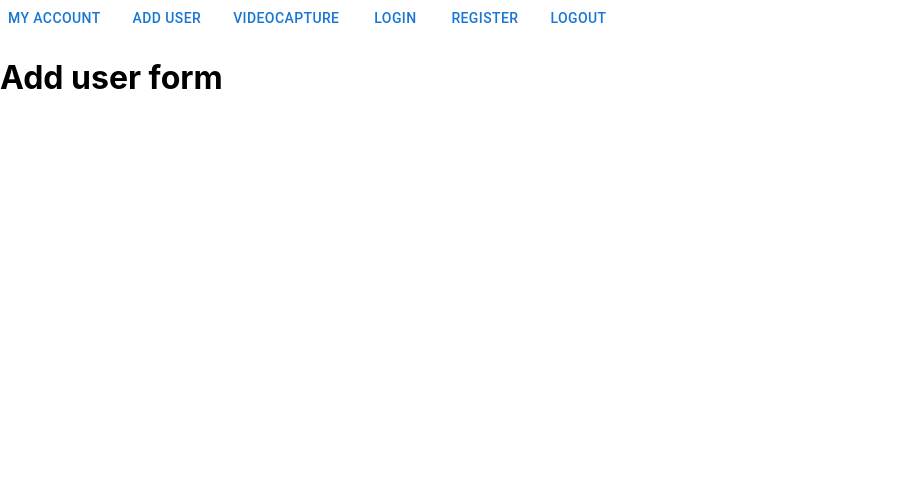
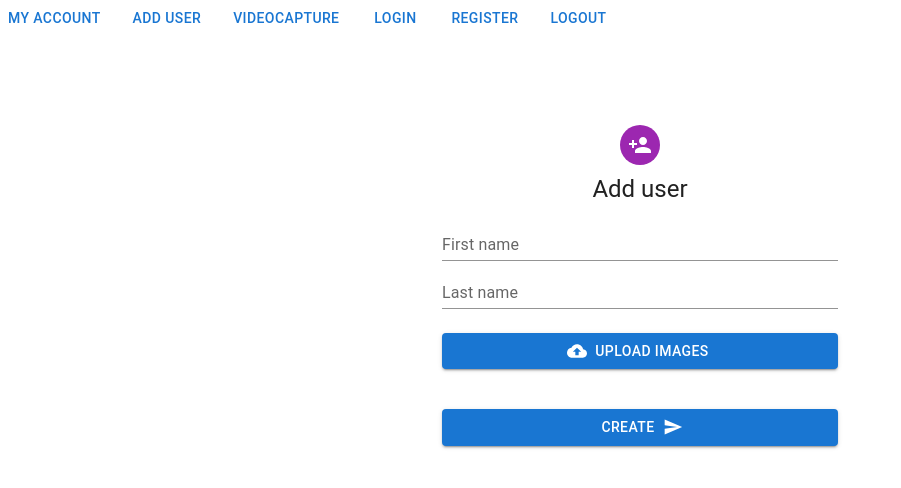
Before and after one commit to alexzborovskii/FaceAttendancee, a React (Create React App) app in the folder client/: page /adduser in a window 1280 px wide. Shown: the top 488 px of the page, without its empty margins (0-901 px from the left). Built offline with nearby package versions, Linux system fonts and the light colour scheme.

Commit message:
form for adding user created

```diff
--- a/client/package.json
+++ b/client/package.json
@@ -5,17 +5,18 @@
   "dependencies": {
     "@emotion/react": "^11.11.1",
     "@emotion/styled": "^11.11.0",
+    "@mui/icons-material": "^5.14.9",
     "@mui/material": "^5.14.10",
     "@testing-library/jest-dom": "^5.17.0",
     "@testing-library/react": "^13.4.0",
     "@testing-library/user-event": "^13.5.0",
     "axios": "^1.5.0",
-    "face-api.js": "^0.22.2",
+    "face-api.js": "^0.20.0",
     "jwt-decode": "^3.1.2",
     "react": "^18.2.0",
     "react-dom": "^18.2.0",
     "react-router-dom": "^6.16.0",
-    "react-scripts": "5.0.1",
+    "react-scripts": "^5.0.1",
     "web-vitals": "^2.1.4"
   },
   "scripts": {
--- a/client/src/components/AddUser.js
+++ b/client/src/components/AddUser.js
@@ -1,9 +1,128 @@
+import {useState} from 'react';
+import { Box, TextField, Button, Stack, Typography, Avatar } from "@mui/material";
+import SendIcon from "@mui/icons-material/Send";
+import CloudUploadIcon from "@mui/icons-material/CloudUpload";
+
+import CssBaseline from "@mui/material/CssBaseline";
+import PersonAdd from "@mui/icons-material/PersonAdd";
+import Container from "@mui/material/Container";
+import { createTheme, ThemeProvider } from "@mui/material/styles";
+
+// import { DropzoneDialog } from "material-ui-dropzone";
+
 const AddUser = () => {
+    /*
+    post function to create a user
+     */
+
+    // // for image drag dropzone
+    // const [open, setOpen] = useState(false);
+
+    const defaultTheme = createTheme();
+
     return (
         <div id="add-user-root">
-            <h1>Add user form</h1>
+            <Stack
+                component="form"
+                sx={{
+                    width: "25ch",
+                    m: 2,
+                }}
+                spacing={2}
+                noValidate
+                autoComplete="off"
+            ></Stack>
+
+            <ThemeProvider theme={defaultTheme}>
+                <Container component="main" maxWidth="xs">
+                    <CssBaseline />
+                    <Box
+                        sx={{
+                            marginTop: 8,
+                            display: "flex",
+                            flexDirection: "column",
+                            alignItems: "center",
+                        }}
+                    >
+                        <Avatar sx={{ m: 1, bgcolor: "secondary.main" }}>
+                            <PersonAdd />
+                        </Avatar>
+                        <Typography component="h1" variant="h5">
+                            Add user
+                        </Typography>
+                        <Box
+                            component="form"
+                            onSubmit={console.log("FORM SUBMITED")}
+                            noValidate
+                            sx={{ mt: 1 }}
+                        >
+                            <TextField
+                                id="fname"
+                                label="First name"
+                                variant="standard"
+                                fullWidth
+                                defaultValue={""}
+                            />
+                            <br />
+                            <TextField
+                                id="lname"
+                                label="Last name"
+                                variant="standard"
+                                fullWidth
+                                defaultValue={""}
+                            />
+
+                            <Button
+                                sx={{ mt: 3, mb: 2 }}
+                                fullWidth
+                                variant="contained"
+                                component="label"
+                                startIcon={<CloudUploadIcon />}>
+                                Upload Images
+                                <input type="file" multiple hidden />
+                            </Button>
+
+                            {/* <Button
+                                sx={{ mt: 3, mb: 2 }}
+                                fullWidth
+                                variant="contained"
+                                component="label"
+                                startIcon={<CloudUploadIcon />}
+                                color="primary" onClick={() => setOpen(true)}>
+                                Add Image
+                            </Button>
+
+                            <DropzoneDialog
+                                acceptedFiles={["image/*"]}
+                                cancelButtonText={"cancel"}
+                                submitButtonText={"submit"}
+                                maxFileSize={5000000}
+                                open={open}
+                                onClose={() => setOpen(false)}
+                                onSave={(files) => {
+                                    console.log("Files:", files);
+                                    setOpen(false);
+                                }}
+                                showPreviews={true}
+                                showFileNamesInPreview={true}
+                            /> */}
+
+                            <Button
+                                type="submit"
+                                sx={{ mt: 3, mb: 2 }}
+                                fullWidth
+                                variant="contained"
+                                endIcon={<SendIcon />}
+                                onClick={() => console.log("create user")}
+                            >
+                                Create
+                            </Button>
+                        </Box>
+                    </Box>
+                </Container>
+            </ThemeProvider>
         </div>
-    )
-}
+    );
+};
 
 export default AddUser;
```
Also changed, not shown: 1 other file (tests, documents, lock files or other folders).
